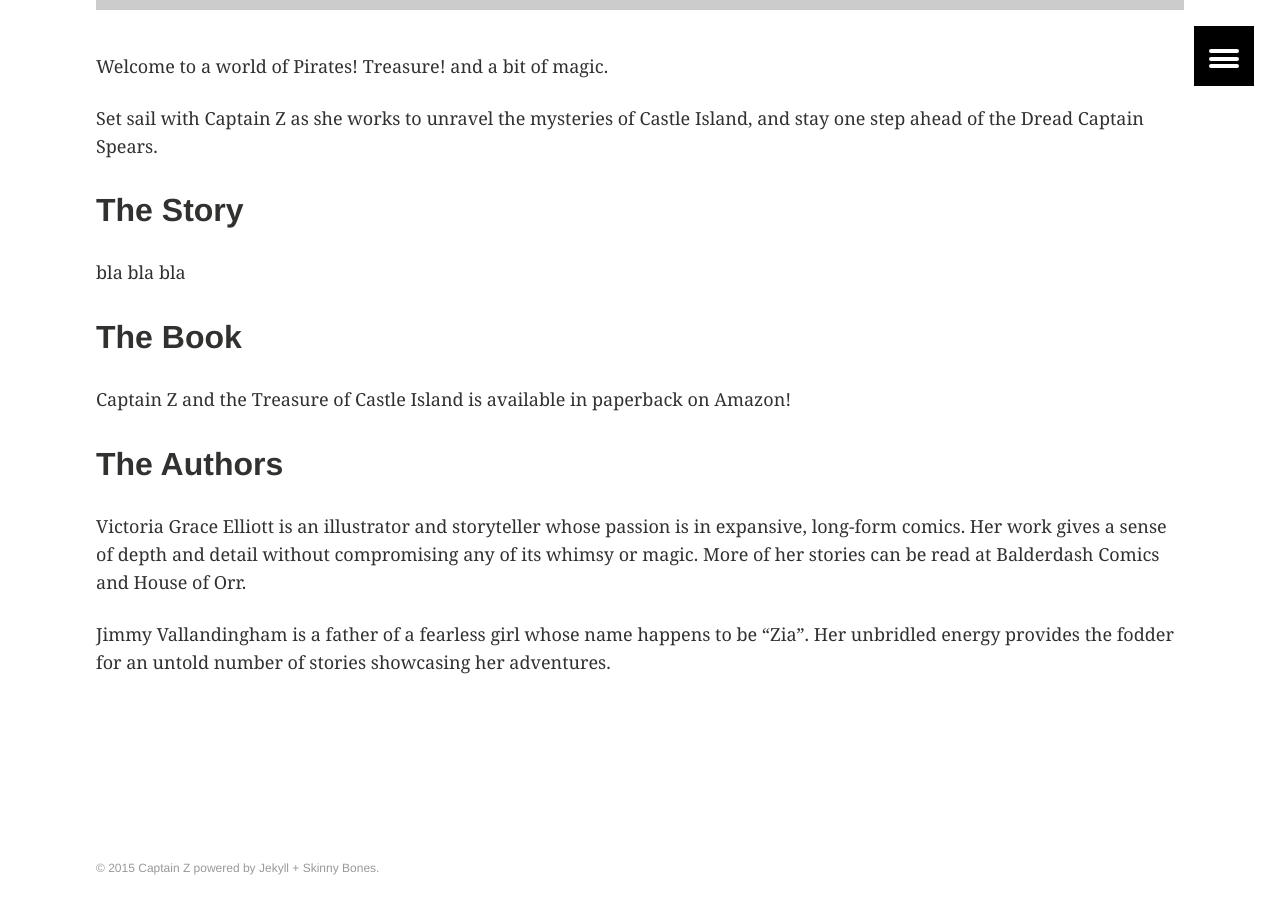
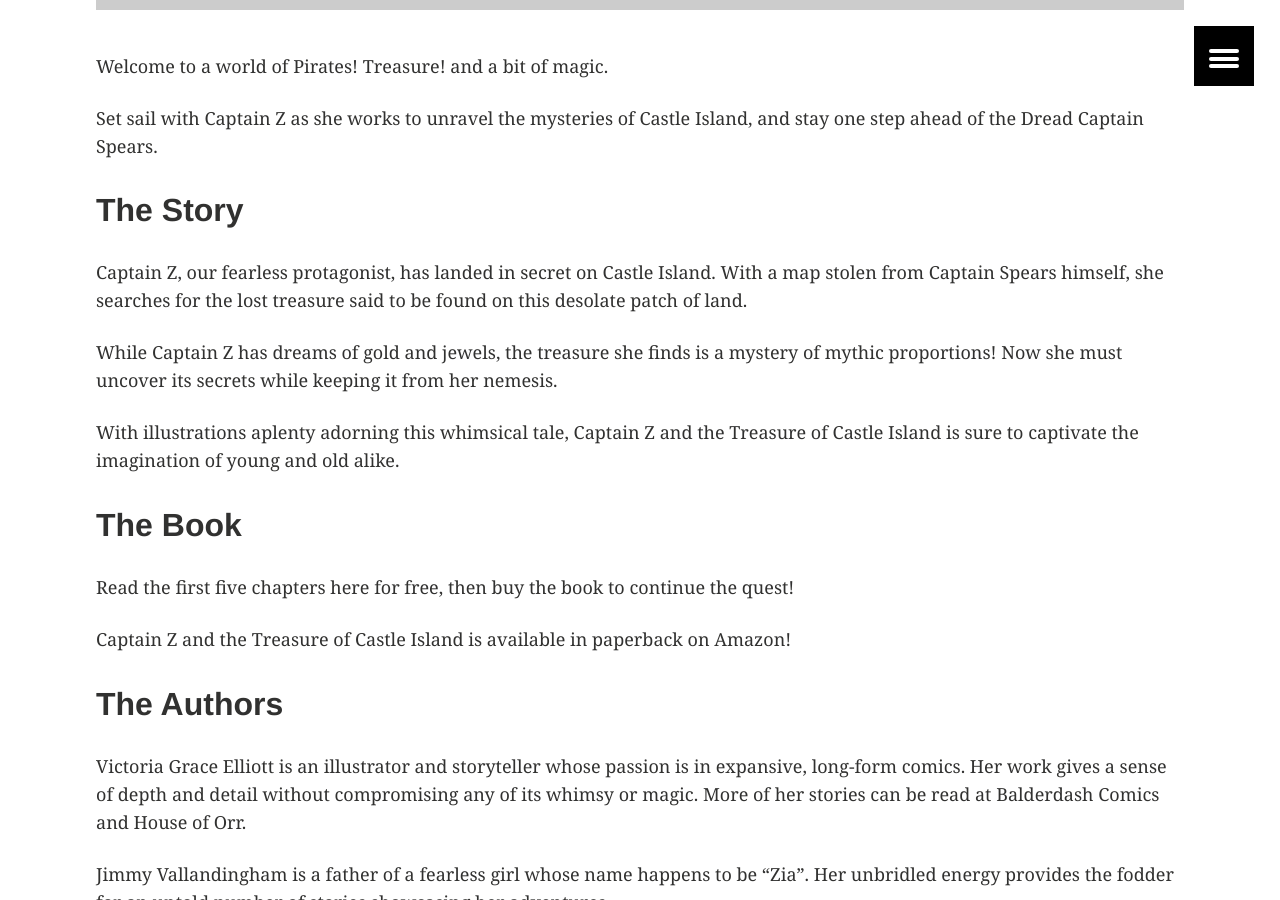
Before and after one commit to vlandham/captainzbook, a Jekyll site: the page built from index.md, in a window 1280 px wide and 900 px high, scrolled down 758 px. Built offline with Jekyll 4.4.1, drawn with Linux system fonts in a browser that asks for light colours.

Commit message:
more words

```diff
--- a/index.md
+++ b/index.md
@@ -15,9 +15,15 @@ Set sail with Captain Z as she works to unravel the mysteries of Castle Island,
 
 ## The Story
 
-bla bla bla
+Captain Z, our fearless protagonist, has landed in secret on Castle Island. With a map stolen from Captain Spears himself, she searches for the lost treasure said to be found on this desolate patch of land.
+
+While Captain Z has dreams of gold and jewels, the treasure she finds is a mystery of mythic proportions! Now she must uncover its secrets while keeping it from her nemesis.
+
+With illustrations aplenty adorning this whimsical tale, Captain Z and the Treasure of Castle Island is sure to captivate the imagination of young and old alike.
 
 ## The Book
+
+Read the first five chapters here for free, then buy the book to continue the quest!
 
 Captain Z and the Treasure of Castle Island is available in paperback on Amazon!
 
```
